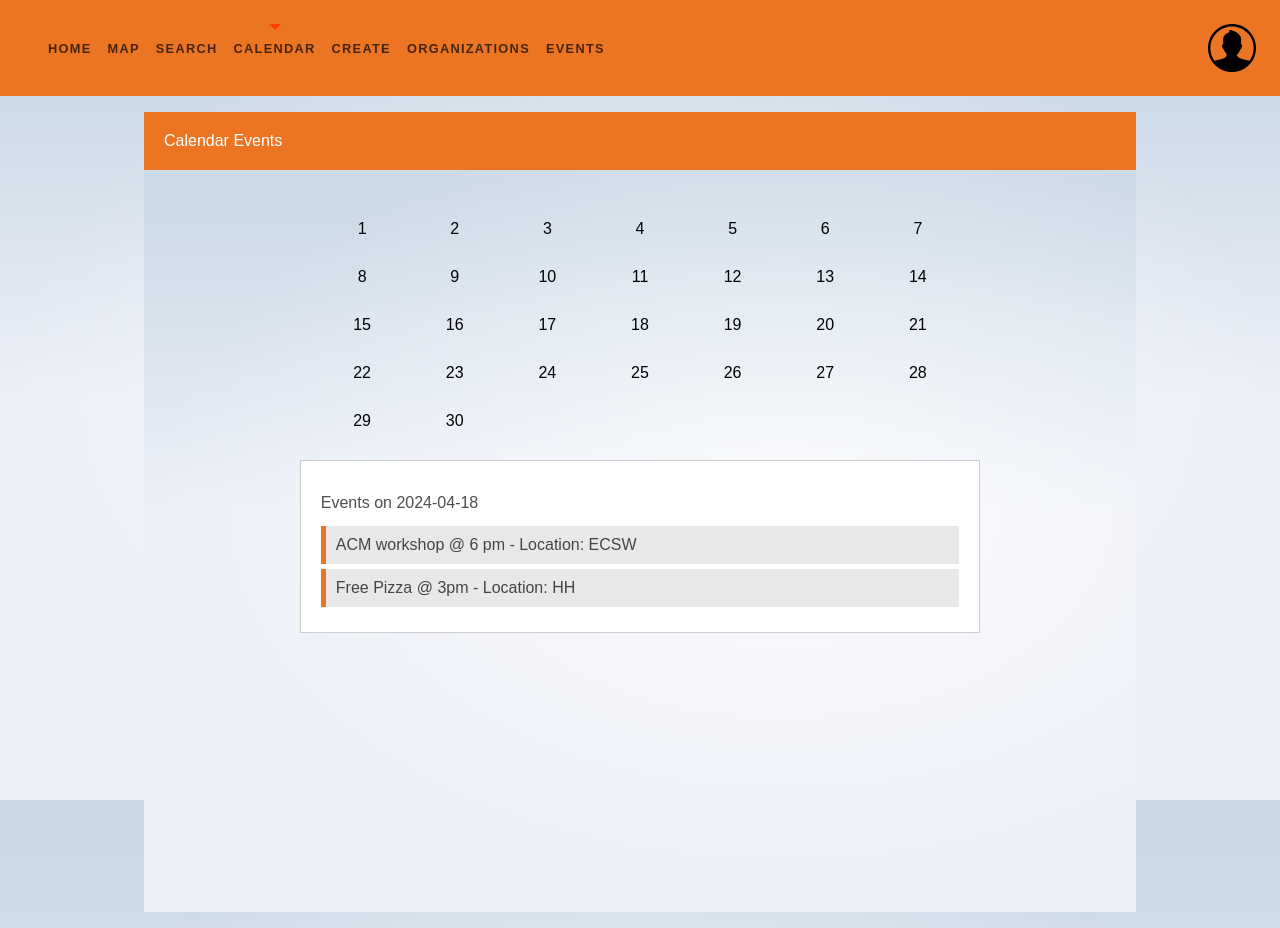
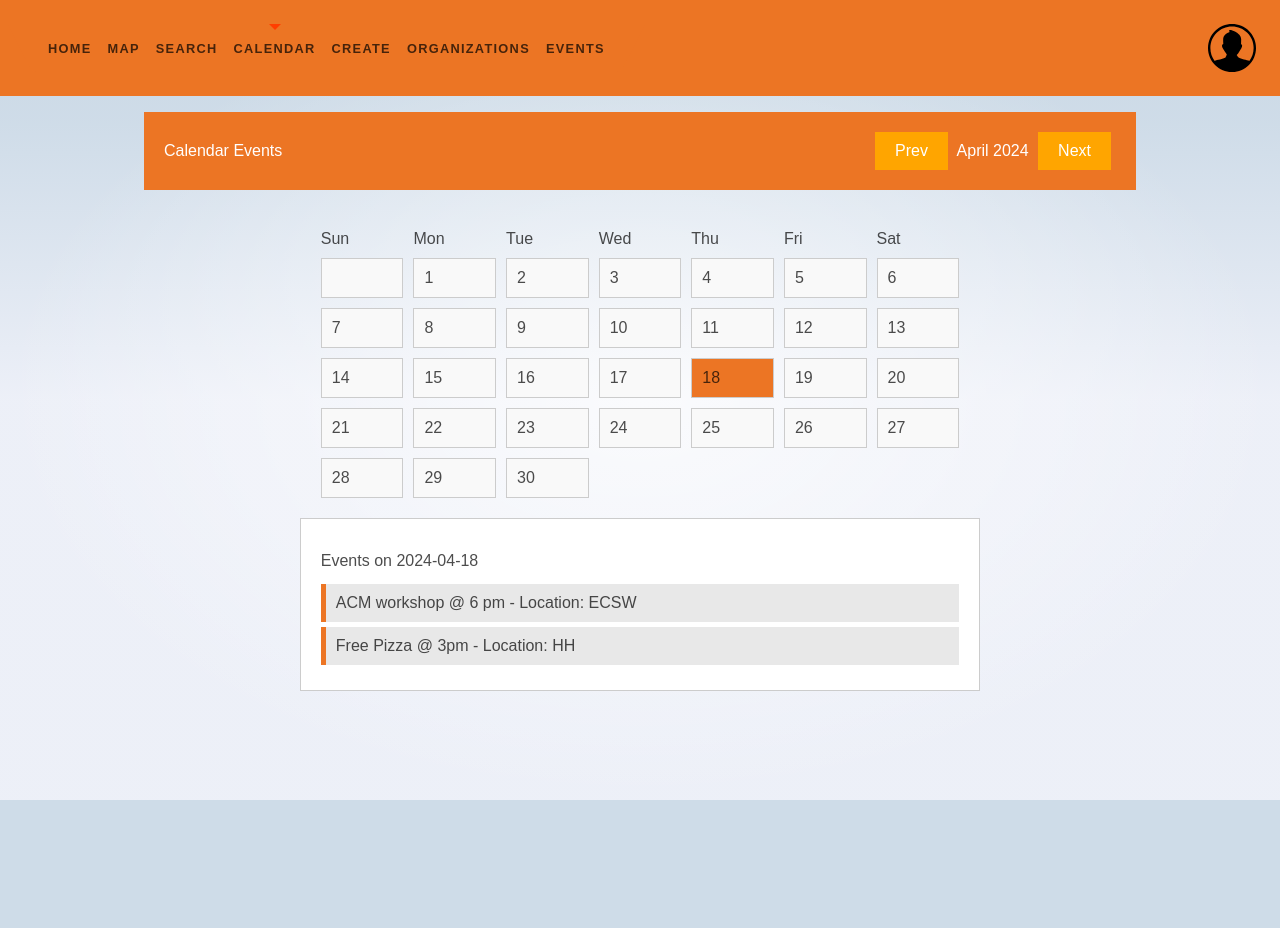
Before and after one commit to ThejasKumar100/Kickmap-FD, a SvelteKit app in the folder FE5/: page /calendar in a window 1280 px wide. After the commit the page ends 800 px from the top, so only its background shows below. Built offline with nearby package versions, Linux system fonts and the light colour scheme.

Commit message:
cycle through months

```diff
--- a/FE5/package.json
+++ b/FE5/package.json
@@ -26,5 +26,8 @@
 		"vite": "^5.0.3",
 		"vitest": "^1.2.0"
 	},
-	"type": "module"
+	"type": "module",
+	"dependencies": {
+		"firebase": "^9.0.1"
+	}
 }
--- a/FE5/src/routes/calendar/+page.svelte
+++ b/FE5/src/routes/calendar/+page.svelte
@@ -2,6 +2,11 @@
     import { onMount } from 'svelte';
     let currentDate = new Date();
     let selectedDate = new Date();
+    let currentMonth = currentDate.getMonth();
+    let currentYear = currentDate.getFullYear();
+
+    const monthNames = ["January", "February", "March", "April", "May", "June", "July", "August", "September", "October", "November", "December"];
+    const dayNames = ['Sun', 'Mon', 'Tue', 'Wed', 'Thu', 'Fri', 'Sat'];
 
     type Events = {
         [key: string]: string[];
@@ -25,6 +30,32 @@
             selectDate(date);
         }
     }
+
+    function incrementMonth(): void {
+        if (currentMonth === 11) {
+            currentMonth = 0;
+            currentYear++;
+        } else {
+            currentMonth++;
+        }
+    }
+
+    function decrementMonth(): void {
+        if (currentMonth === 0) {
+            currentMonth = 11;
+            currentYear--;
+        } else {
+            currentMonth--;
+        }
+    }
+
+    function daysInMonth(month: number, year: number): number {
+        return new Date(year, month + 1, 0).getDate();
+    }
+
+    function startDayOfMonth(month: number, year: number): number {
+        return new Date(year, month, 1).getDay();
+    }
 </script>
 
 <style>
@@ -36,6 +67,19 @@
         justify-content: space-between;
         align-items: center;
     }
+
+    .navbar button {
+    background-color: orange;
+    color: white;
+    border: none;
+    padding: 10px 20px;
+    cursor: pointer;
+    margin: 0 5px;
+}
+
+.navbar button:hover {
+    background-color: darkorange;
+}
 
     body {
         margin: 0;
@@ -66,14 +110,8 @@
         cursor: pointer;
     }
 
-    .day:hover {
-        background-color: #f0f0f0;
-    }
-
-    button.day {
-        border: none;
-        background: none;
-        cursor: pointer;
+    .day:hover, .day.selected {
+        background-color: #EC7524;
     }
 
     .events {
@@ -91,20 +129,30 @@
     }
 </style>
 
-<body>
 <div class="navbar">
     <div>Calendar Events</div>
+    <div>
+        <button on:click="{decrementMonth}">Prev</button>
+        <span>{monthNames[currentMonth]} {currentYear}</span>
+        <button on:click="{incrementMonth}">Next</button>
+    </div>
 </div>
 
 <div class="calendar-container">
     <div class="calendar">
-        {#each Array(30) as _, i}
-            <button class="day"
-                    on:click={() => selectDate(formatDate(new Date(currentDate.getFullYear(), currentDate.getMonth(), i+1)))}
-                    on:keydown={(event) => handleKeyDown(event, formatDate(new Date(currentDate.getFullYear(), currentDate.getMonth(), i+1)))}
-                    tabindex="0">
-                {i+1}
-            </button>
+        {#each dayNames as dayName}
+            <div>{dayName}</div>
+        {/each}
+        {#each Array(startDayOfMonth(currentMonth, currentYear)) as _, i}
+            <div class="day"></div> <!-- Empty cells for days before the first of the month -->
+        {/each}
+        {#each Array(daysInMonth(currentMonth, currentYear)) as _, day (day)}
+            <div class="day" class:selected={formatDate(new Date(currentYear, currentMonth, day + 1)) === formatDate(selectedDate)}
+                 on:click={() => selectDate(formatDate(new Date(currentYear, currentMonth, day + 1)))}
+                 on:keydown={event => handleKeyDown(event, formatDate(new Date(currentYear, currentMonth, day + 1)))}
+                 tabindex="0">
+                {day + 1}
+            </div>
         {/each}
     </div>
     <div class="events">
@@ -118,4 +166,3 @@
         {/if}
     </div>
 </div>
-</body>
```
Also changed, not shown: 1 other file (tests, documents, lock files or other folders).
